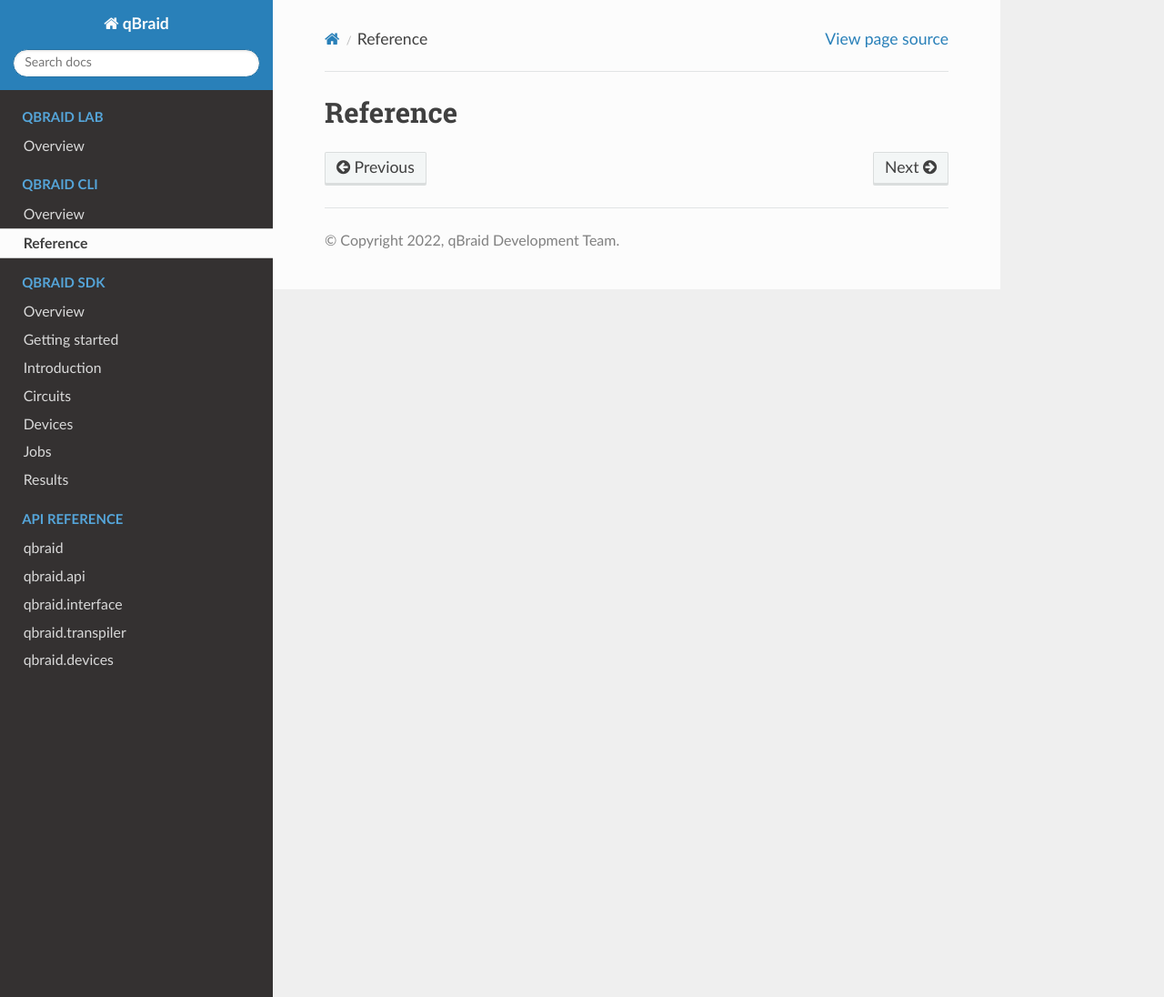
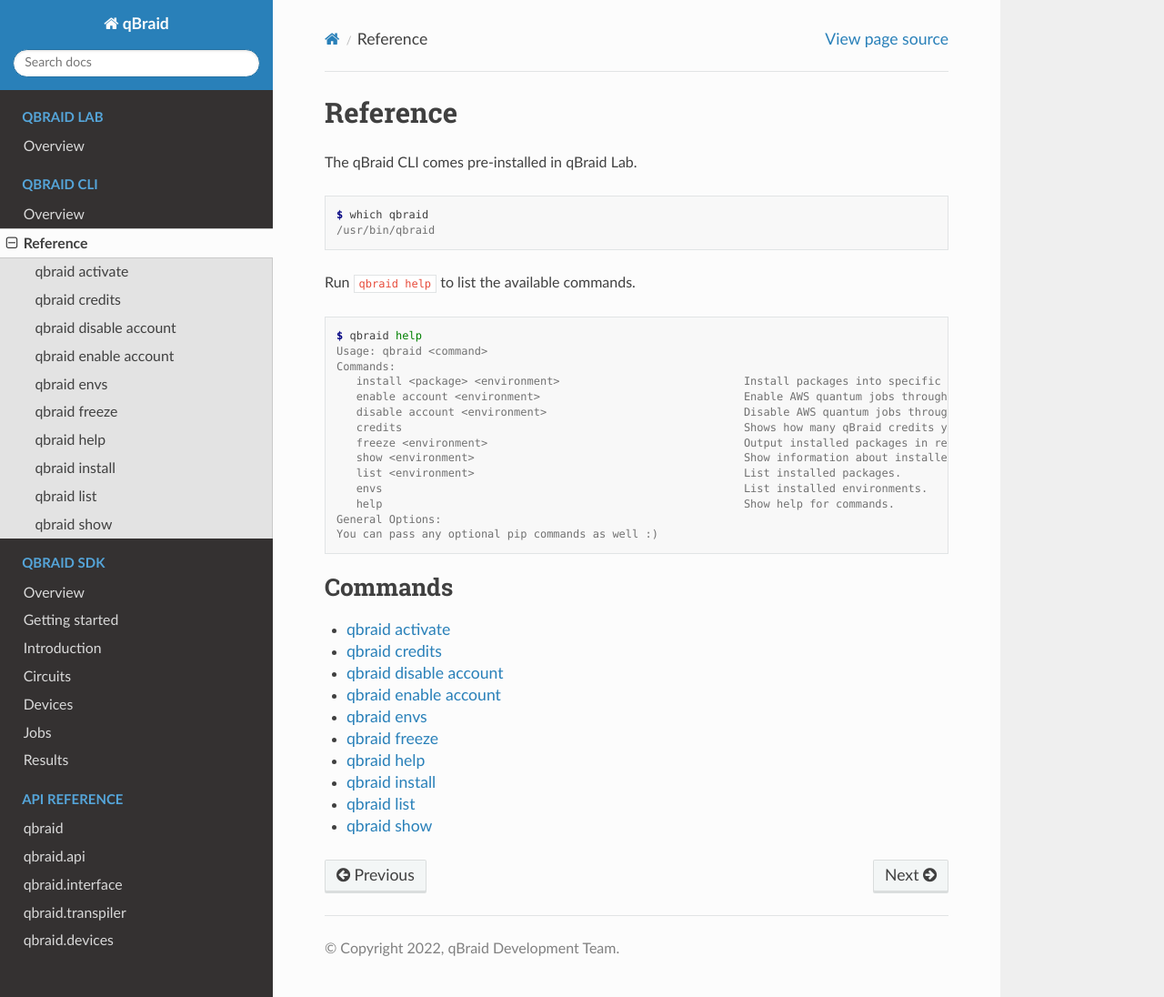
Before and after one commit to qBraid/qBraid, a Sphinx documentation site: the page built from docs/cli/reference.rst, in a window 1280 px wide and 1096 px high. Shown: the whole window at 91% size. Built offline with Sphinx 7.4.7 and the Read the Docs theme 2.0.0, drawn with Linux system fonts in a browser that asks for light colours.

Commit message:
CLI docs

```diff
--- a/docs/cli/reference.rst
+++ b/docs/cli/reference.rst
@@ -1,2 +1,44 @@
 Reference
 ==========
+
+The qBraid CLI comes pre-installed in qBraid Lab.
+
+.. code-block:: console
+
+   $ which qbraid
+   /usr/bin/qbraid
+
+Run ``qbraid help`` to list the available commands.
+
+.. code-block:: console
+
+   $ qbraid help
+   Usage: qbraid <command>
+   Commands:
+      install <package> <environment>                            Install packages into specific environment.
+      enable account <environment>                               Enable AWS quantum jobs through qBraid.
+      disable account <environment>                              Disable AWS quantum jobs through qBraid.
+      credits                                                    Shows how many qBraid credits you have left.
+      freeze <environment>                                       Output installed packages in requirements form.
+      show <environment>                                         Show information about installed packages.
+      list <environment>                                         List installed packages.
+      envs                                                       List installed environments.
+      help                                                       Show help for commands.
+   General Options:
+   You can pass any optional pip commands as well :)
+
+
+.. toctree::
+   :maxdepth: 1
+   :caption: Commands
+
+   commands/activate
+   commands/credits
+   commands/disable-account
+   commands/enable-account
+   commands/envs
+   commands/freeze
+   commands/help
+   commands/install
+   commands/list
+   commands/show
```
Also changed, not shown: docs/cli/commands/activate.rst (added, +37 -0 lines), docs/cli/commands/credits.rst (added, +28 -0 lines), docs/cli/commands/disable-account.rst (added, +35 -0 lines), docs/cli/commands/enable-account.rst (added, +40 -0 lines), docs/cli/commands/envs.rst (added, +30 -0 lines), docs/cli/commands/freeze.rst (added, +39 -0 lines), docs/cli/commands/help.rst (added, +31 -0 lines), docs/cli/commands/install.rst (added, +47 -0 lines), docs/cli/commands/list.rst (added, +40 -0 lines), docs/cli/commands/show.rst (added, +40 -0 lines), docs/index.rst (+2 -6 lines).
